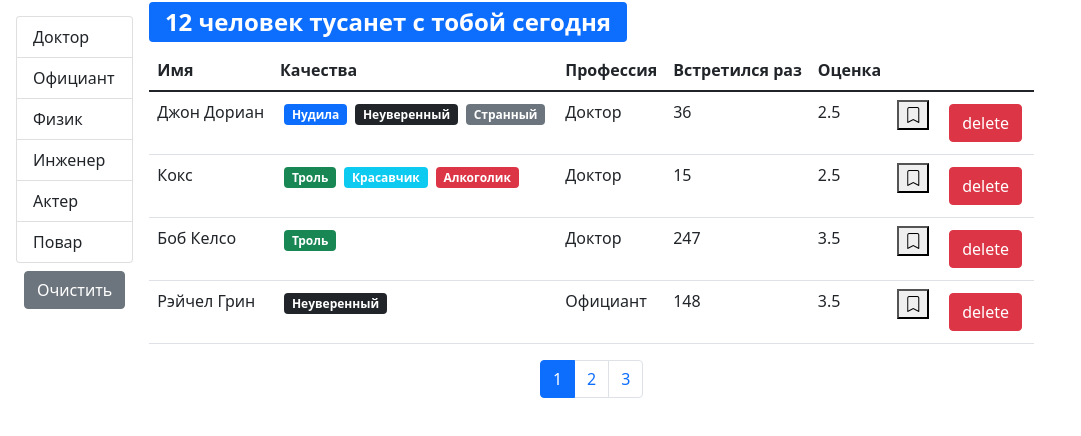
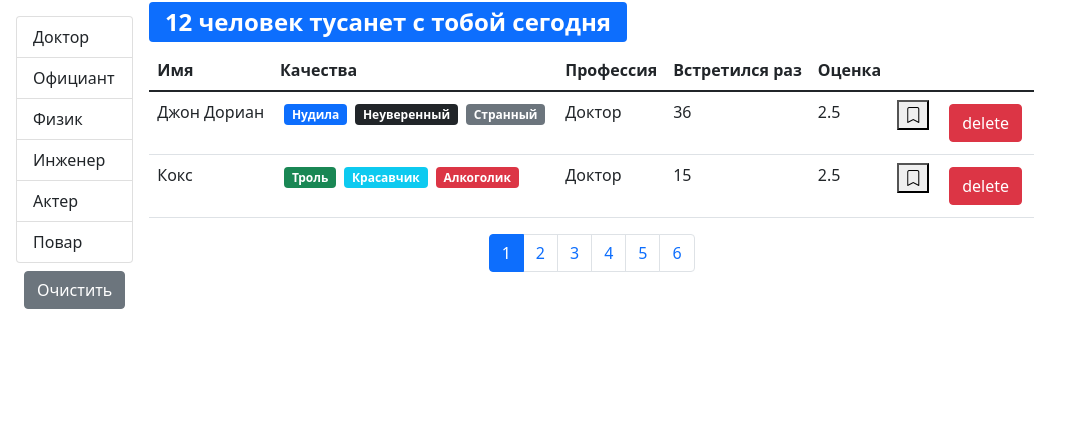
Before and after one commit to eximenz/dating-company, a Next.js app: page / in a window 1280 px wide. Shown: the top 436 px of the page, without its empty margins (0-1081 px from the left). Built offline with nearby package versions, Linux system fonts and the light colour scheme.

Commit message:
added redirection to the first page when filtering by profession

```diff
--- a/src/app/components/users.jsx
+++ b/src/app/components/users.jsx
@@ -10,11 +10,15 @@ const Users = ({ users: allUsers, ...rest }) => {
     const [currentPage, setCurrentPage] = useState(1);
     const [professions, setProfessions] = useState();
     const [selectedProf, setSelectedProf] = useState();
-    const pageSize = 4;
+    const pageSize = 2;
 
     useEffect(() => {
         api.professions.fetchAll().then(data => setProfessions(data));
     });
+
+    useEffect(() => {
+        setCurrentPage(1);
+    }, [selectedProf]);
 
     const handleProfessionSelect = item => {
         setSelectedProf(item);
```
